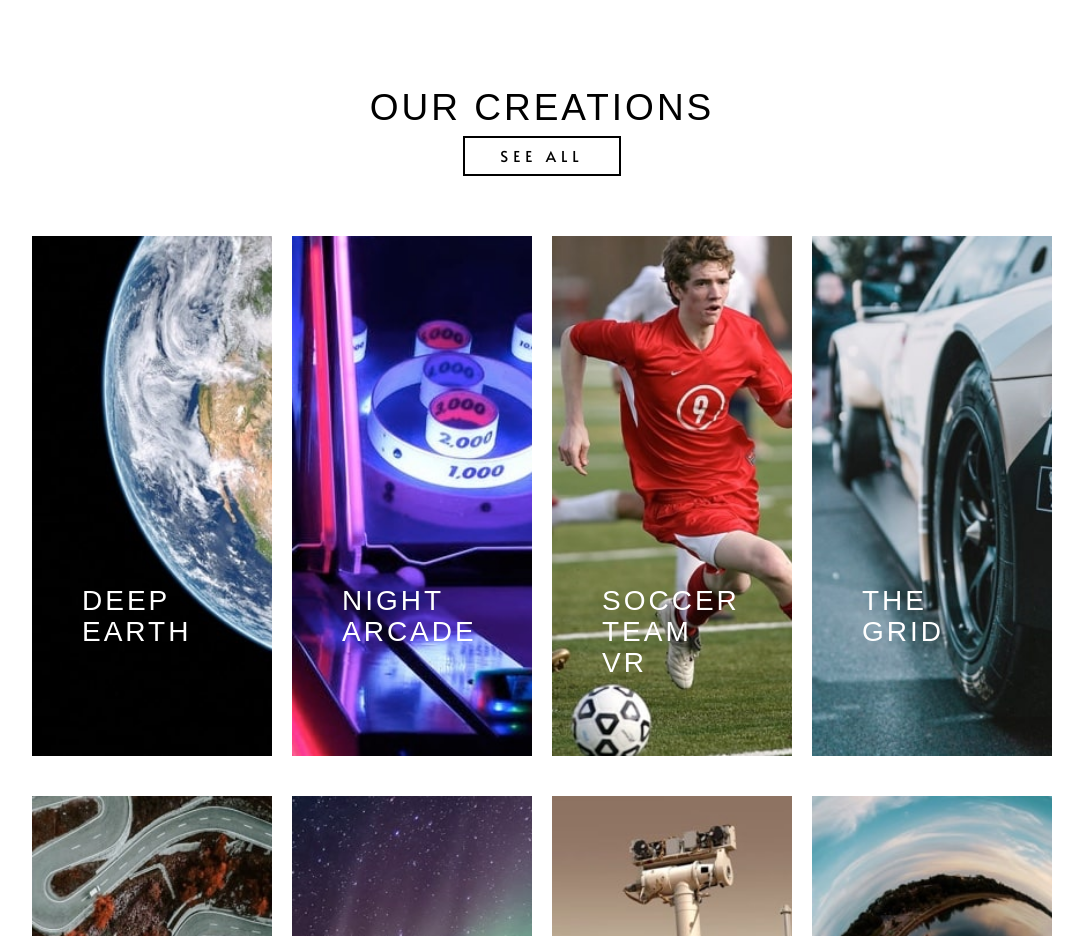
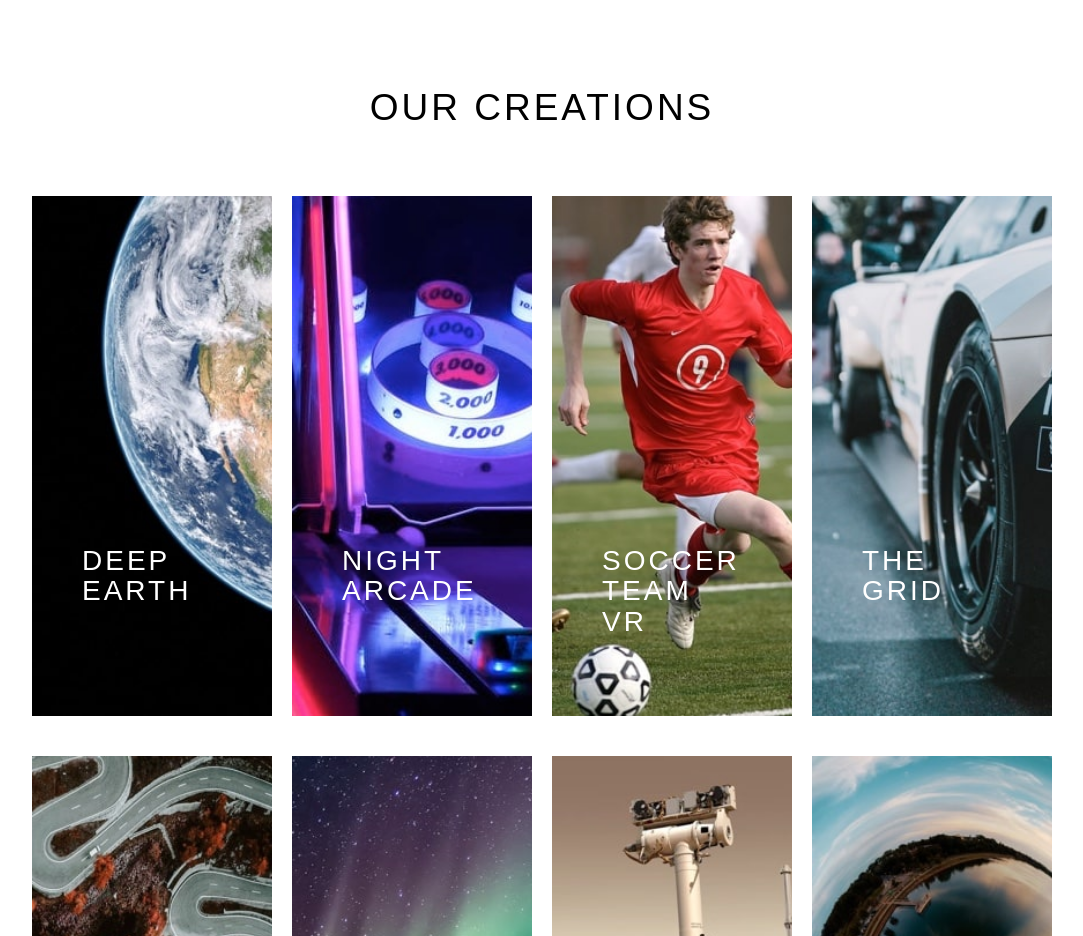
Before and after one commit to stefanovidmar2005/loopstudios-landing-page-, a plain HTML site: page index.html in a window 1280 px wide. Shown: the part 1460-2396 px from the top of the page, without its empty margins (98-1181 px from the left). Drawn offline with Linux system fonts and the light colour scheme.

Commit message:
Update index.html

```diff
--- a/index.html
+++ b/index.html
@@ -63,7 +63,6 @@
       <article class="second__article">
         <div class="flex-cont header-">
           <h3>Our creations</h3>
-          <button class="see-all -1">See all</button>
         </div>
 
         <div class="cards">
```
